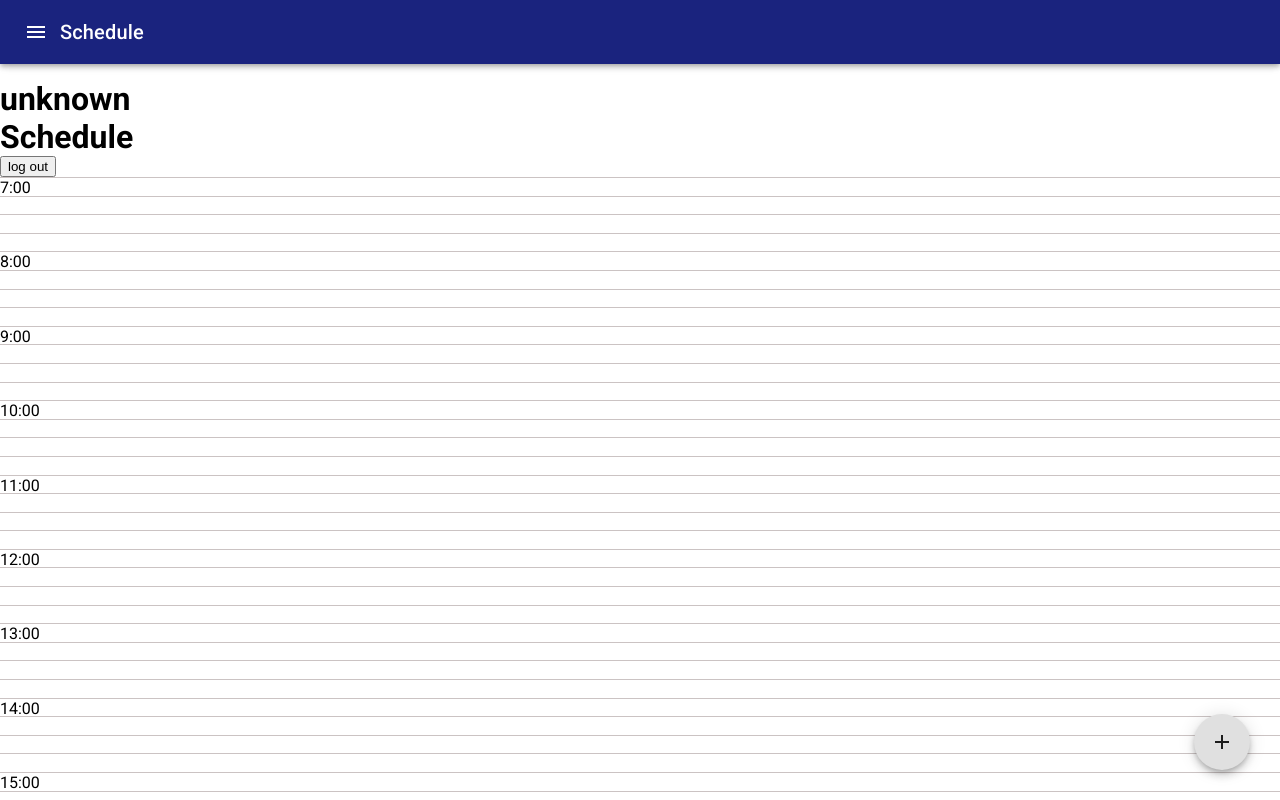
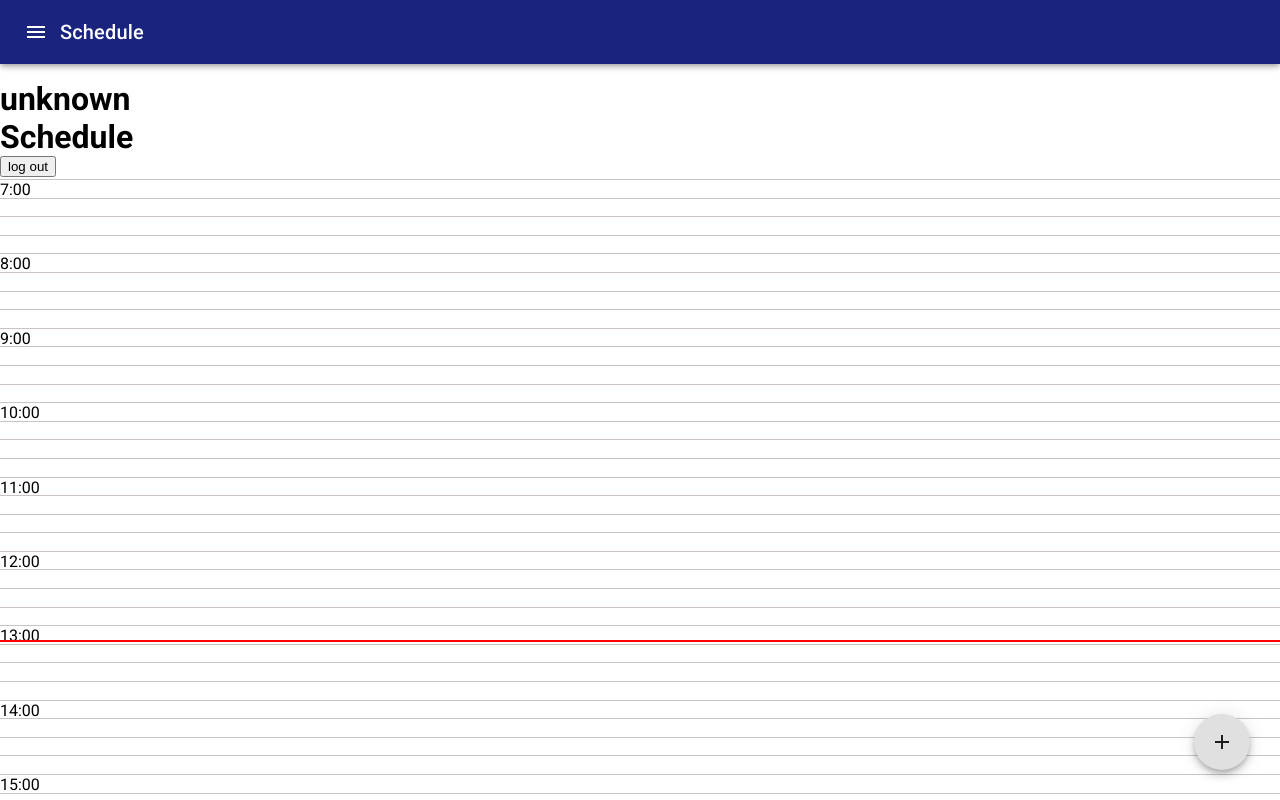
Before and after one commit to firelaf/FYP, a React (Create React App) app in the folder react/fyp/: page /dashboard/schedule in a window 1280 px wide. Shown: the top 800 px of the page. Built offline with nearby package versions, Linux system fonts and the light colour scheme; no server answers.

Commit message:
Added line indicator

```diff
--- a/react/fyp/src/components/Calendar.js
+++ b/react/fyp/src/components/Calendar.js
@@ -1,11 +1,80 @@
-import React from "react";
+import React, { useRef, useEffect, useState } from "react";
 import Cell from "./subcomponents/Cell";
 import Event from "./subcomponents/Event";
 
+//Calculates how much an element should be offset based on time, so they appear
+//correctly on the time graph
+function calculatePosition(topLimit, bottomLimit, hours, minutes) {
+  const range = bottomLimit - topLimit;
+  const timeRange = 14;
+  let processedTime = hours + minutes / 60;
+
+  const position = (range * (processedTime - 7)) / timeRange;
+  return String(Math.round(position + 2));
+}
+
 const Calendar = () => {
+  const firstCell = useRef();
+  const lastCell = useRef();
+  const [offset, changeOffset] = useState("0");
+  const [displayLine, toggleLine] = useState("inline");
+
+  //This happens only once when the page is loaded
+  useEffect(() => {
+    const firstCellPos = firstCell.current.offsetTop;
+    const lastCellPos = lastCell.current.offsetTop;
+    const DT = new Date(2021, 4, 28, 13, 12, 0, 0); //CHANGE THIS!!!!!!!!
+    updateLine(firstCellPos, lastCellPos);
+    changeOffset(
+      calculatePosition(
+        firstCellPos,
+        lastCellPos,
+        DT.getHours(),
+        DT.getMinutes()
+      )
+    );
+    //eslint-disable-next-line
+  }, []);
+
+  //Recursive function which updates the position of the red time indicator
+  //every minute
+  function updateLine(firstCellPos, lastCellPos) {
+    setTimeout(() => {
+      const DT = new Date();
+
+      //Disables the rd time indicator if the time is outside of the possible
+      //working hours
+      if (DT.getHours() > 21 || DT.getHours() < 7) toggleLine("none");
+      else toggleLine("inline");
+
+      changeOffset(
+        calculatePosition(
+          firstCellPos,
+          lastCellPos,
+          DT.getHours(),
+          DT.getMinutes()
+        )
+      );
+      updateLine(firstCellPos, lastCellPos);
+      console.log(DT);
+    }, 60000);
+  }
+
   return (
     <div>
-      <Cell label="7:00" />
+      <hr
+        style={{
+          color: "red",
+          backgroundColor: "red",
+          height: "2px",
+          border: "none",
+          position: "relative",
+          margin: "0",
+          top: `${offset}px`,
+          display: { displayLine },
+        }}
+      />
+      <Cell label="7:00" ref={firstCell} />
       <Cell label="8:00" />
       <Cell label="9:00" />
       <Cell label="10:00" />
@@ -19,6 +88,7 @@ const Calendar = () => {
       <Cell label="18:00" />
       <Cell label="19:00" />
       <Cell label="20:00" />
+      <div id="placeholder" ref={lastCell} />
       <div
         style={{
           display: "flex",
--- a/react/fyp/src/components/subcomponents/Cell.js
+++ b/react/fyp/src/components/subcomponents/Cell.js
@@ -12,11 +12,11 @@ const useStyles = makeStyles({
   },
 });
 
-const Cell = (props) => {
+const Cell = React.forwardRef((props, ref) => {
   const classes = useStyles();
   return (
     <>
-      <div className={classes.root}>
+      <div className={classes.root} ref={ref}>
         <div>{props.label}</div>
       </div>
       <div className={classes.root}></div>
@@ -24,7 +24,7 @@ const Cell = (props) => {
       <div className={classes.root}></div>
     </>
   );
-};
+});
 
 Cell.defaultProps = {
   label: "",
```
